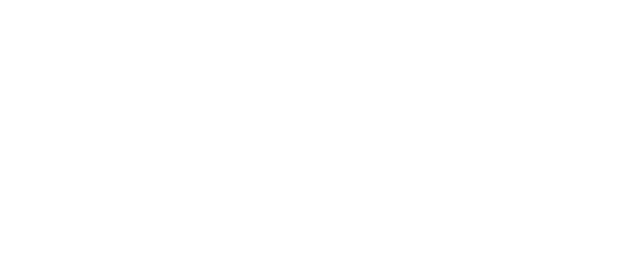
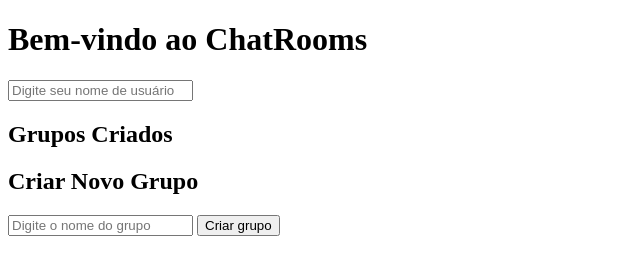
Before and after one commit to LLIPEGT/ChatRooms--Redes, a plain HTML site: page frontEnd/index.html in a window 1280 px wide. Shown: the whole page, without its empty margins (0-640 px from the left). Drawn offline with Linux system fonts and the light colour scheme.

Commit message:
Tela inicial de Grupo (index) - Feito

```diff
--- a/back-end/server.js
+++ b/back-end/server.js
@@ -3,7 +3,7 @@ const express = require('express');
 const routes = require('./src/routes')
 
 const app = express();
-app.use(express.json);
+app.use(express.json());
 app.use(routes)
 
 const PORT = 8000;
--- a/frontEnd/index.html
+++ b/frontEnd/index.html
@@ -3,9 +3,27 @@
 <head>
     <meta charset="UTF-8">
     <meta name="viewport" content="width=device-width, initial-scale=1.0">
-    <title>Document</title>
+    <title>Chat Rooms</title>
 </head>
 <body>
+    <div>
+        <h1>Bem-vindo ao ChatRooms</h1>
+        <div>
+            <input type="text" placeholder="Digite seu nome de usuário">
+        </div>
 
+        <div>
+            <h2>Grupos Criados</h2>
+            <ul>
+
+            </ul>
+        </div>
+
+        <div>
+            <h2>Criar Novo Grupo</h2>
+            <input type="text" placeholder="Digite o nome do grupo">
+            <button>Criar grupo</button>
+        </div>
+    </div>
 </body>
 </html>
```
